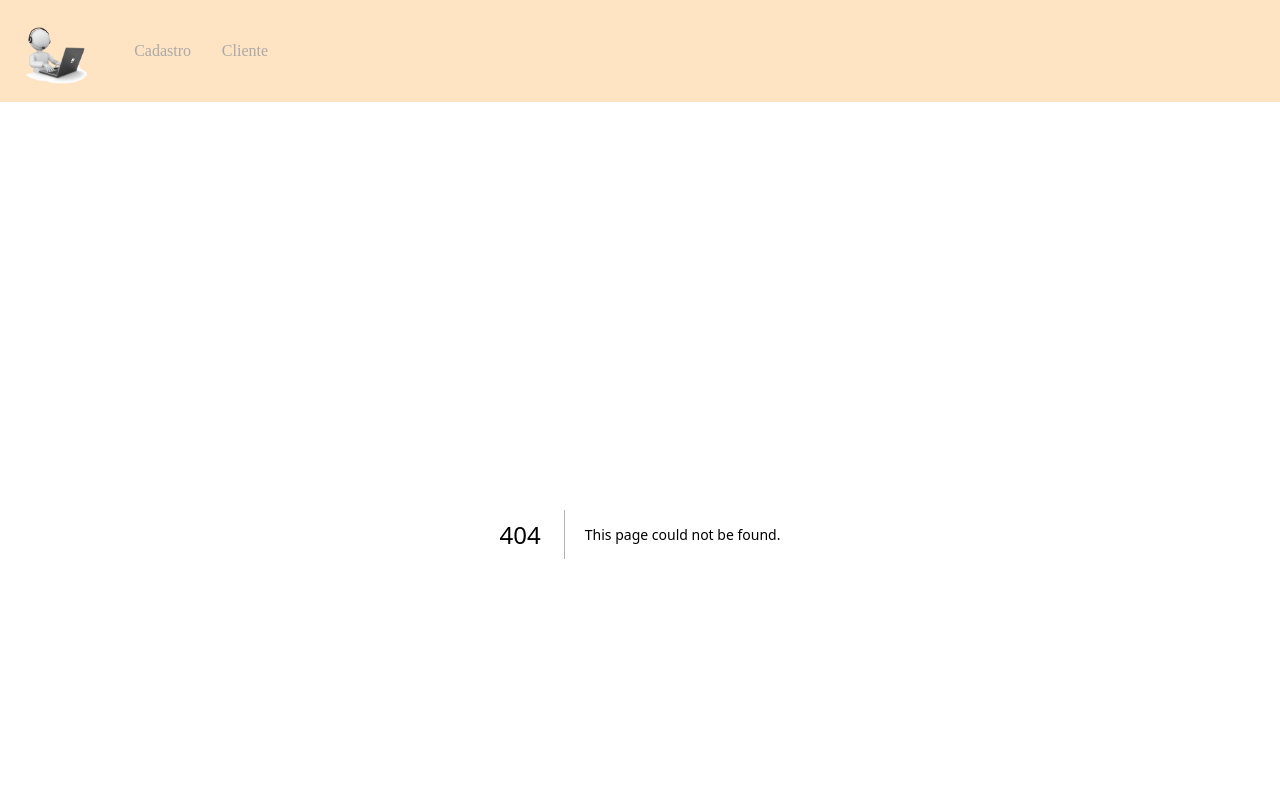
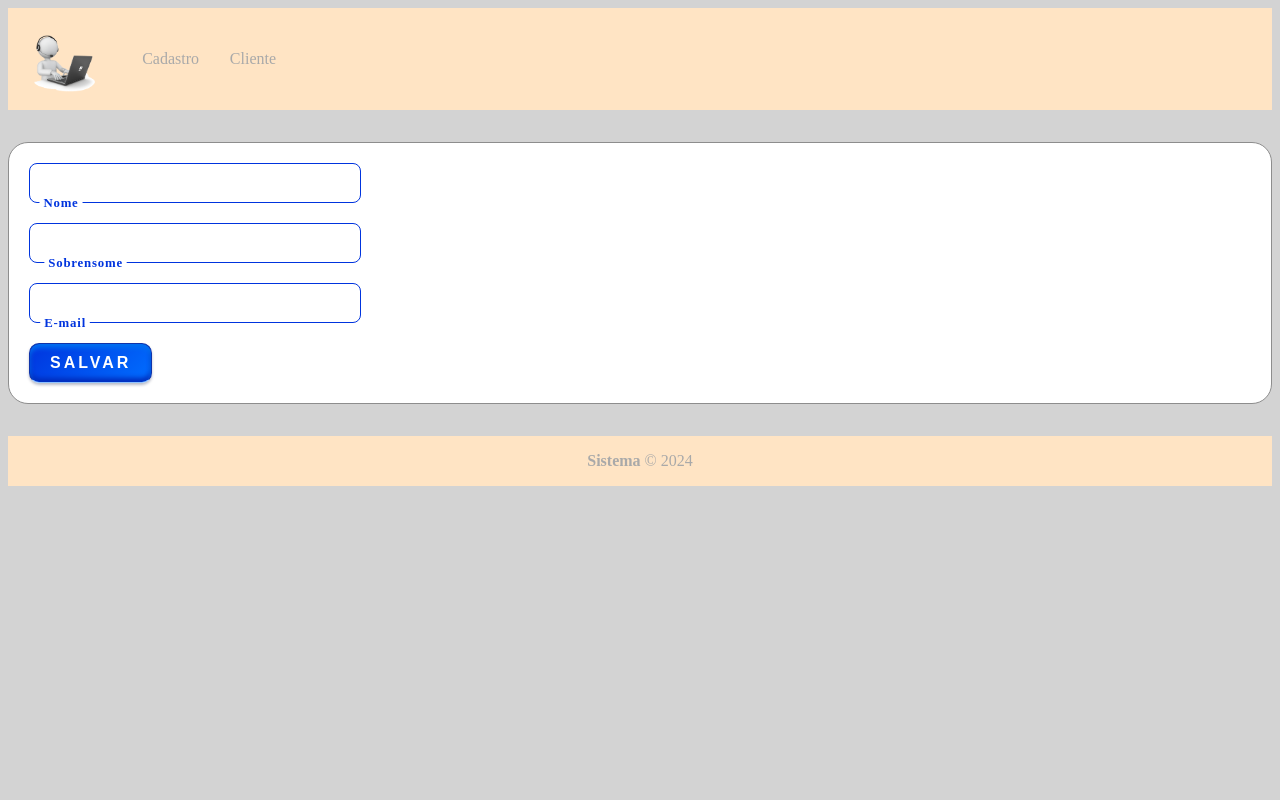
Before and after one commit to Sergiodmj/cadastro, a Next.js app: page /cadastro in a window 1280 px wide. Before the commit this address had no page. Shown: the top 800 px of the page. Built offline with nearby package versions, Linux system fonts and the light colour scheme.

Commit message:
new file:   src/app/cadastro/page.js 	new file:   src/app/components/Imput.js 	modified:   src/app/components/Navbar.js 	new file:   styles/formulario.module.css 	new file:   styles/imput.module.css

```diff
--- /dev/null
+++ b/src/app/cadastro/page.js
@@ -0,0 +1,62 @@
+import style from "../../../styles/formulario.module.css"
+
+export default function Cadastro() {
+
+    function createPost(cliente) {
+        fetch('http://n8npay.zapto.org:9099/api-beck/insert.php', {
+            method: 'POST',
+            headers: {
+                'content-type': 'application/json',
+            },
+            body: JSON.stringify(cliente),
+        }).then((resp) => resp.json())
+            .then((data) => {
+                console.log(data)
+            })
+            .catch(err => console.log(err))
+    }
+
+    const submit = (e) => {
+        e.preventDefault()
+        handleSubmit(cliente)
+    }
+
+    return (
+        <>
+            <div className={style.container}>
+                <form className={style.form} action="Cadastro">
+                    <div className={style.input_field}>
+                        <input
+                            type="text"
+                            name="text"
+                            id="nome"
+                        />
+                        <label for="username">Nome</label>
+                    </div>
+                    <div className={style.input_field}>
+                        <input
+                            type="text"
+                            name="text"
+                            id="sobrenome"
+                        />
+                        <label for="username">Sobrensome</label>
+                    </div>
+                    <div className={style.input_field}>
+                        <input
+                            type="text"
+                            name="text"
+                            id="email"
+                        />
+                        <label for="username">E-mail</label>
+                    </div>
+
+                    <div className={style.btn_container}>
+                        <button className={style.btn}>Salvar</button>
+
+                    </div>
+                </form>
+            </div>
+
+        </>
+    )
+}
--- a/src/app/components/Navbar.js
+++ b/src/app/components/Navbar.js
@@ -12,7 +12,7 @@ export default function Navbar() {
 
       <ul className={styles.link_items}>
         <li>
-          <Link href="/">
+          <Link href="/cadastro">
             Cadastro
           </Link>
         </li>
--- /dev/null
+++ b/styles/formulario.module.css
@@ -0,0 +1,100 @@
+.container {
+    border: solid 1px #8d8d8d;
+    padding: 20px;
+    border-radius: 20px;
+    background-color: #fff;
+}
+
+.container .heading {
+    font-size: 1.3rem;
+    margin-bottom: 20px;
+    font-weight: bolder;
+}
+
+.form {
+    max-width: 300px;
+    display: flex;
+    flex-direction: column;
+    gap: 20px;
+}
+
+.form .btn_container {
+    width: 100%;
+    display: flex;
+    align-items: center;
+    gap: 20px;
+}
+
+.form .btn {
+    padding: 10px 20px;
+    font-size: 1rem;
+    text-transform: uppercase;
+    letter-spacing: 3px;
+    border-radius: 10px;
+    border: solid 1px #1034aa;
+    border-bottom: solid 1px #90c2ff;
+    background: linear-gradient(135deg, #0034de, #006eff);
+    color: #fff;
+    font-weight: bolder;
+    transition: all 0.2s ease;
+    box-shadow: 0px 2px 3px #000d3848, inset 0px 4px 5px #0070f0,
+        inset 0px -4px 5px #002cbb;
+}
+
+.form .btn:active {
+    box-shadow: inset 0px 4px 5px #0070f0, inset 0px -4px 5px #002cbb;
+    transform: scale(0.995);
+}
+
+.input_field {
+    position: relative;
+}
+
+.input_field label {
+    position: absolute;
+    color: #8d8d8d;
+    pointer-events: none;
+    background-color: transparent;
+    left: 15px;
+    transform: translateY(0.6rem);
+    transition: all 0.3s ease;
+}
+
+.input_field input {
+    padding: 10px 15px;
+    font-size: 1rem;
+    border-radius: 8px;
+    border: solid 1px #8d8d8d;
+    letter-spacing: 1px;
+    width: 100%;
+}
+
+.input_field input:focus,
+.input_field input:valid {
+    outline: none;
+    border: solid 1px #0034de;
+}
+
+.input_field input:focus~label,
+.input_field input:valid~label {
+    transform: translateY(-51%) translateX(-10px) scale(0.8);
+    background-color: #fff;
+    padding: 0px 5px;
+    color: #0034de;
+    font-weight: bold;
+    letter-spacing: 1px;
+    border: none;
+    border-radius: 100px;
+}
+
+.form .passicon {
+    cursor: pointer;
+    font-size: 1.3rem;
+    position: absolute;
+    top: 6px;
+    right: 8px;
+}
+
+.form .close {
+    display: none;
+}
--- /dev/null
+++ b/styles/imput.module.css
@@ -0,0 +1,100 @@
+.container {
+    border: solid 1px #8d8d8d;
+    padding: 20px;
+    border-radius: 20px;
+    background-color: #fff;
+}
+
+.container .heading {
+    font-size: 1.3rem;
+    margin-bottom: 20px;
+    font-weight: bolder;
+}
+
+.form {
+    max-width: 300px;
+    display: flex;
+    flex-direction: column;
+    gap: 20px;
+}
+
+.form .btn-container {
+    width: 100%;
+    display: flex;
+    align-items: center;
+    gap: 20px;
+}
+
+.form .btn {
+    padding: 10px 20px;
+    font-size: 1rem;
+    text-transform: uppercase;
+    letter-spacing: 3px;
+    border-radius: 10px;
+    border: solid 1px #1034aa;
+    border-bottom: solid 1px #90c2ff;
+    background: linear-gradient(135deg, #0034de, #006eff);
+    color: #fff;
+    font-weight: bolder;
+    transition: all 0.2s ease;
+    box-shadow: 0px 2px 3px #000d3848, inset 0px 4px 5px #0070f0,
+        inset 0px -4px 5px #002cbb;
+}
+
+.form .btn:active {
+    box-shadow: inset 0px 4px 5px #0070f0, inset 0px -4px 5px #002cbb;
+    transform: scale(0.995);
+}
+
+.input-field {
+    position: relative;
+}
+
+.input-field label {
+    position: absolute;
+    color: #8d8d8d;
+    pointer-events: none;
+    background-color: transparent;
+    left: 15px;
+    transform: translateY(0.6rem);
+    transition: all 0.3s ease;
+}
+
+.input-field input {
+    padding: 10px 15px;
+    font-size: 1rem;
+    border-radius: 8px;
+    border: solid 1px #8d8d8d;
+    letter-spacing: 1px;
+    width: 100%;
+}
+
+.input-field input:focus,
+.input-field input:valid {
+    outline: none;
+    border: solid 1px #0034de;
+}
+
+.input-field input:focus~label,
+.input-field input:valid~label {
+    transform: translateY(-51%) translateX(-10px) scale(0.8);
+    background-color: #fff;
+    padding: 0px 5px;
+    color: #0034de;
+    font-weight: bold;
+    letter-spacing: 1px;
+    border: none;
+    border-radius: 100px;
+}
+
+.form .passicon {
+    cursor: pointer;
+    font-size: 1.3rem;
+    position: absolute;
+    top: 6px;
+    right: 8px;
+}
+
+.form .close {
+    display: none;
+}
```
Also changed, not shown: src/app/components/Imput.js (added, +11 -0 lines).
